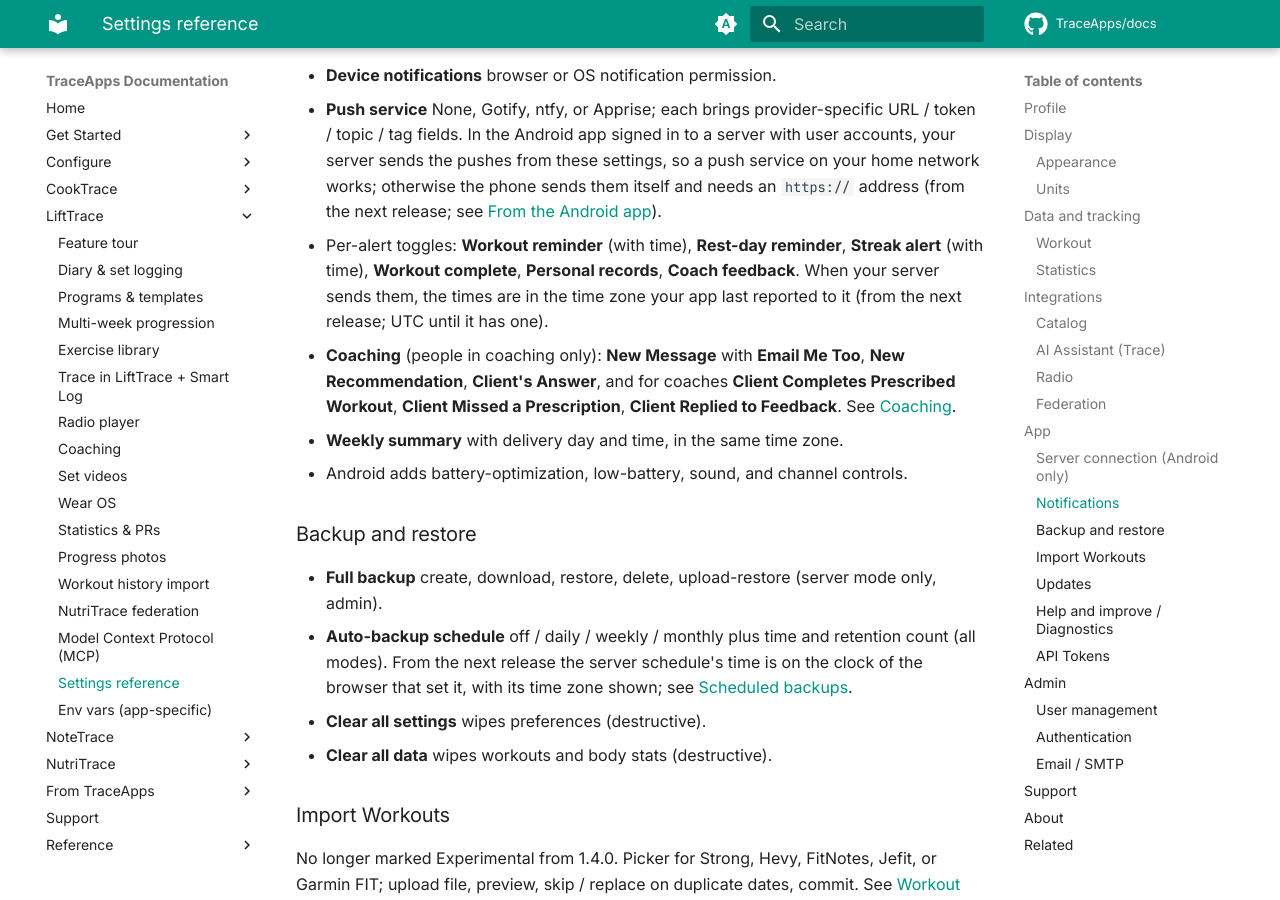
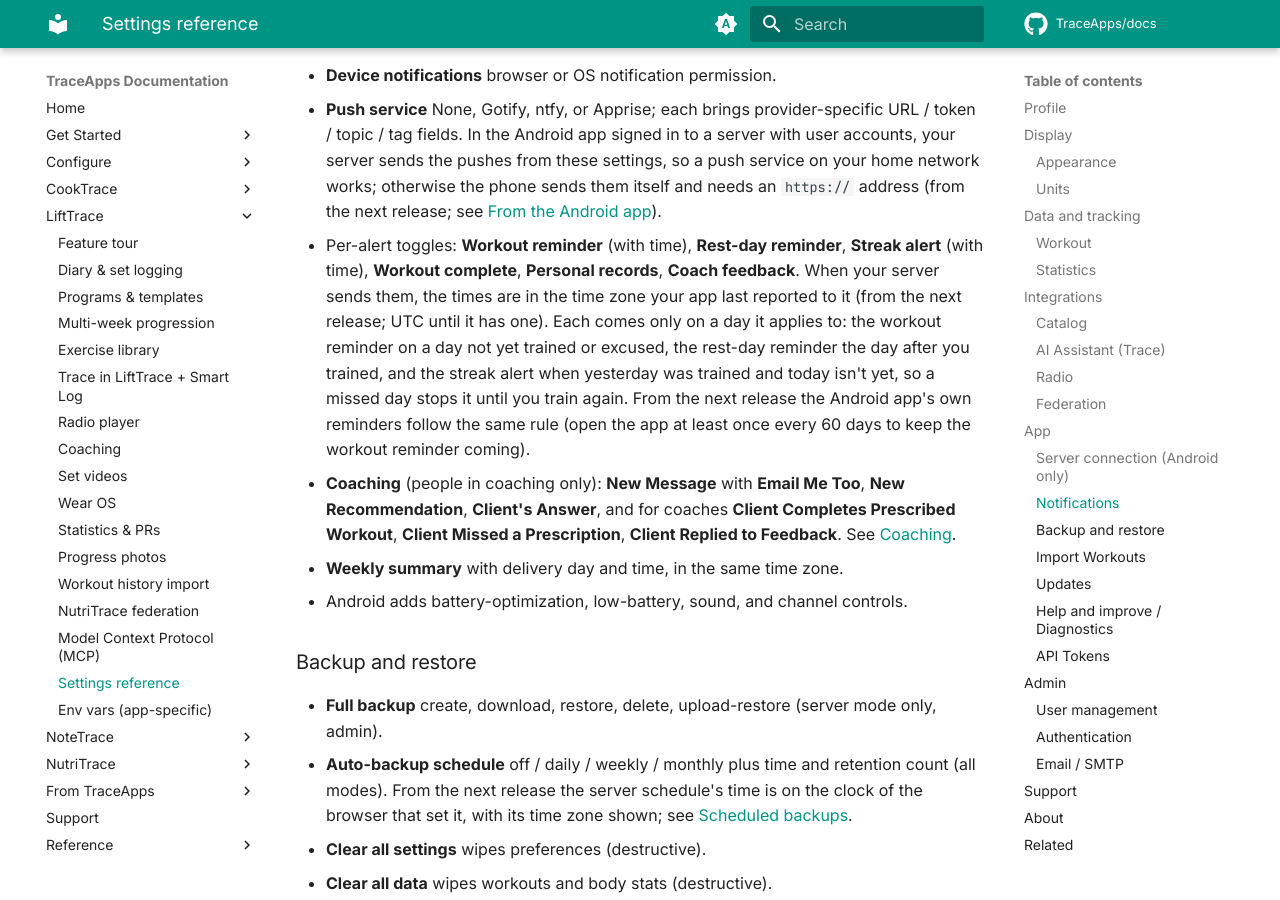
Before and after one commit to TraceApps/docs, an MkDocs documentation site: the page built from docs/lifttrace/settings.md, in a window 1280 px wide and 900 px high, scrolled down 4346 px. Built offline with MkDocs 1.6.1 and Material for MkDocs 9.7.7, drawn with Linux system fonts in a browser that asks for light colours; comment, search, counter and statistics services are not loaded.

Commit message:
LiftTrace settings: reminders only on the days they apply to, the Android app too

```diff
--- a/docs/lifttrace/settings.md
+++ b/docs/lifttrace/settings.md
@@ -102,7 +102,7 @@ Inline block near the top of Settings on the native app. Shows Connected, URL, L
 
 - **Device notifications** browser or OS notification permission.
 - **Push service** None, Gotify, ntfy, or Apprise; each brings provider-specific URL / token / topic / tag fields. In the Android app signed in to a server with user accounts, your server sends the pushes from these settings, so a push service on your home network works; otherwise the phone sends them itself and needs an `https://` address (from the next release; see [From the Android app](../integrations/notifications.md#from-the-android-app)).
-- Per-alert toggles: **Workout reminder** (with time), **Rest-day reminder**, **Streak alert** (with time), **Workout complete**, **Personal records**, **Coach feedback**. When your server sends them, the times are in the time zone your app last reported to it (from the next release; UTC until it has one).
+- Per-alert toggles: **Workout reminder** (with time), **Rest-day reminder**, **Streak alert** (with time), **Workout complete**, **Personal records**, **Coach feedback**. When your server sends them, the times are in the time zone your app last reported to it (from the next release; UTC until it has one). Each comes only on a day it applies to: the workout reminder on a day not yet trained or excused, the rest-day reminder the day after you trained, and the streak alert when yesterday was trained and today isn't yet, so a missed day stops it until you train again. From the next release the Android app's own reminders follow the same rule (open the app at least once every 60 days to keep the workout reminder coming).
 - **Coaching** (people in coaching only): **New Message** with **Email Me Too**, **New Recommendation**, **Client's Answer**, and for coaches **Client Completes Prescribed Workout**, **Client Missed a Prescription**, **Client Replied to Feedback**. See [Coaching](coaching.md#notifications).
 - **Weekly summary** with delivery day and time, in the same time zone.
 - Android adds battery-optimization, low-battery, sound, and channel controls.
```
